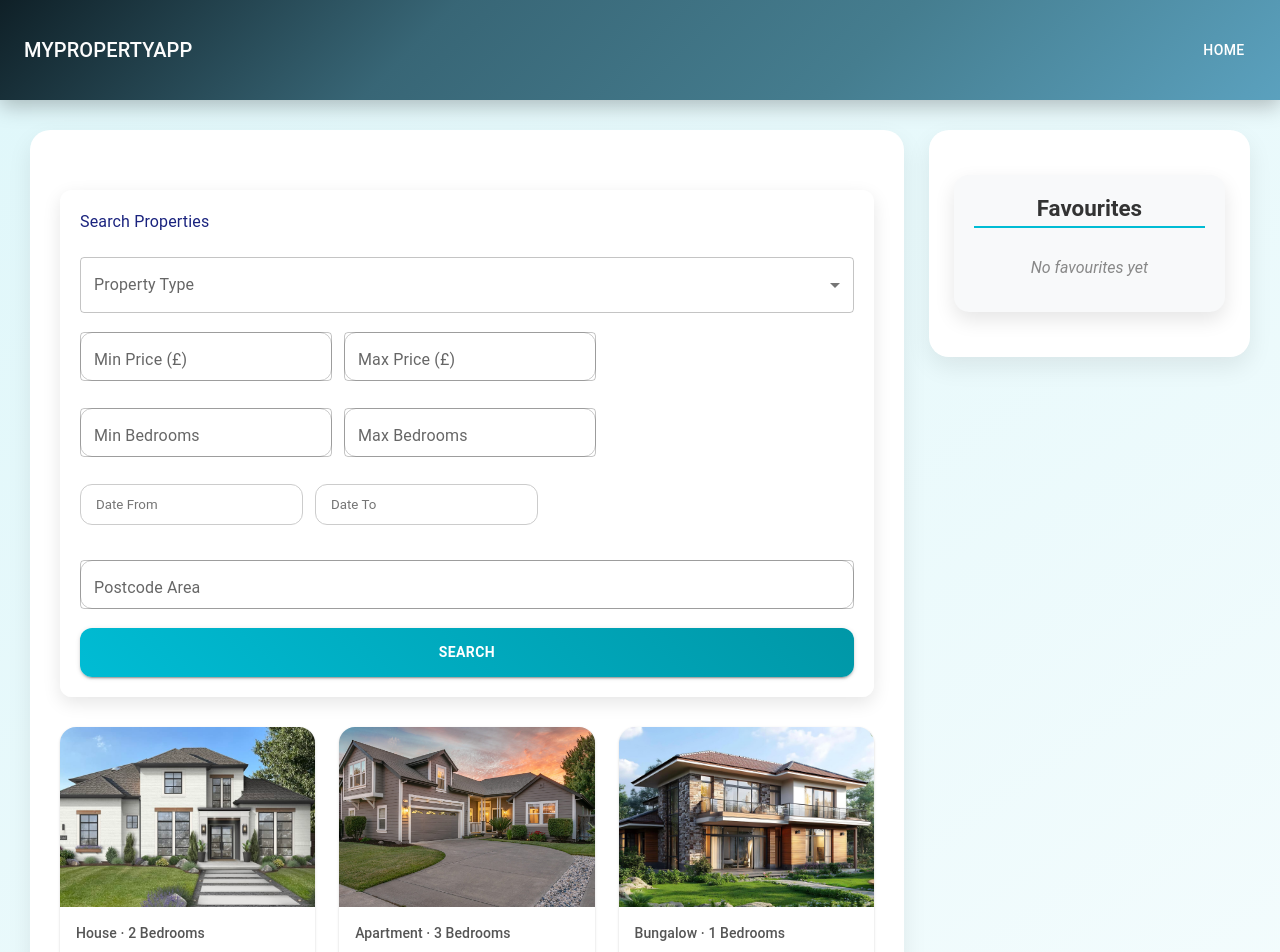
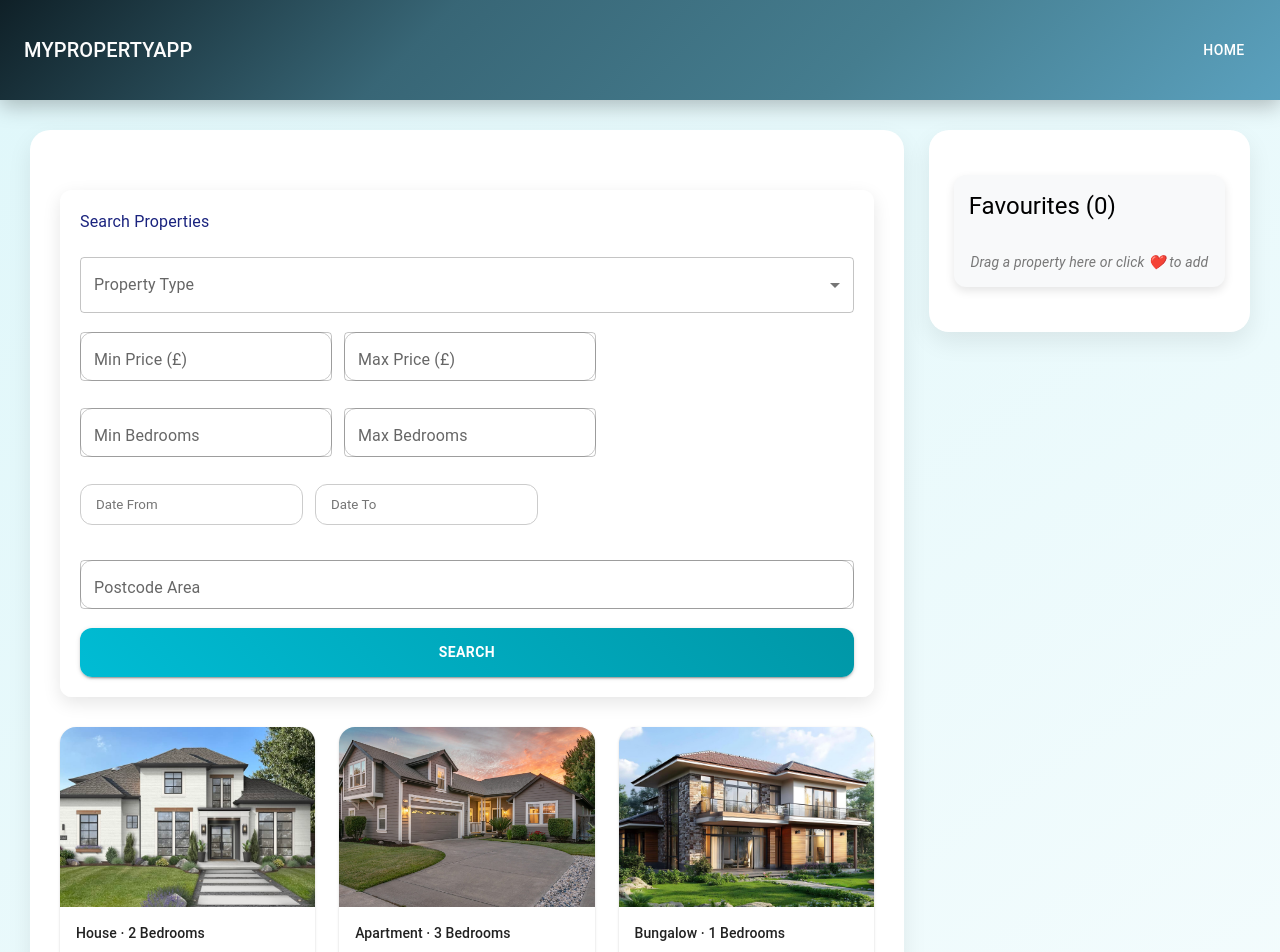
Before and after one commit to binadi-28/Advance-client-side-coursework, a React (Vite) app: page / in a window 1280 px wide. Shown: the top 952 px of the page. Built offline with nearby package versions, Linux system fonts and the light colour scheme.

Commit message:
fifteenth commit

```diff
--- /dev/null
+++ b/src/components/Favorites.css
@@ -0,0 +1,100 @@
+/* Favorites.css */
+
+/* Container for all favorites */
+.favorites-container {
+  max-width: 900px;
+  margin: 20px auto;
+  padding: 15px;
+  background-color: #f8f9fa; /* light gray background */
+  border-radius: 12px;
+  box-shadow: 0 4px 10px rgba(0, 0, 0, 0.1);
+}
+
+/* Heading */
+.favorites-container h6 {
+  margin-bottom: 15px;
+  font-weight: 600;
+  color: #333;
+}
+
+/* Empty state message */
+.favorites-container .MuiTypography-body2 {
+  text-align: center;
+  color: #777;
+  margin-top: 30px;
+  font-style: italic;
+}
+
+/* Individual favorite card */
+.favorite-card {
+  display: flex;
+  margin-bottom: 15px;
+  border-radius: 10px;
+  overflow: hidden;
+  transition: transform 0.2s ease, box-shadow 0.2s ease;
+  cursor: pointer;
+}
+
+.favorite-card:hover {
+  transform: translateY(-3px);
+  box-shadow: 0 8px 20px rgba(0, 0, 0, 0.15);
+}
+
+/* Image styling */
+.favorite-card img {
+  width: 150px;
+  object-fit: cover;
+  border-right: 1px solid #ddd;
+}
+
+/* Card content */
+.favorite-card .MuiCardContent-root {
+  display: flex;
+  flex-direction: column;
+  justify-content: space-between;
+  padding: 10px 15px;
+}
+
+/* Property type and bedrooms */
+.favorite-card .MuiTypography-subtitle2 {
+  font-weight: 500;
+  color: #555;
+}
+
+/* Price styling */
+.favorite-card .MuiTypography-body1 {
+  font-weight: 600;
+  color: #1976d2; /* MUI primary blue */
+  margin: 5px 0;
+}
+
+/* Remove button styling */
+.favorite-card .MuiButton-root {
+  align-self: flex-start;
+  text-transform: none;
+  font-weight: 500;
+}
+
+/* Responsive layout for smaller screens */
+@media (max-width: 600px) {
+  .favorite-card {
+    flex-direction: column;
+    align-items: center;
+  }
+
+  .favorite-card img {
+    width: 100%;
+    border-right: none;
+    border-bottom: 1px solid #ddd;
+  }
+
+  .favorite-card .MuiCardContent-root {
+    padding: 10px;
+    align-items: center;
+    text-align: center;
+  }
+
+  .favorite-card .MuiButton-root {
+    margin-top: 10px;
+  }
+}
--- /dev/null
+++ b/src/components/Favorites.jsx
@@ -0,0 +1,75 @@
+import { Card, CardContent, CardMedia, Typography, Button } from "@mui/material";
+import "./Favorites.css";
+
+function Favorites({ favourites, onRemove, onClear, onDrop }) {
+  // Allow drop
+  const handleDragOver = (e) => e.preventDefault();
+
+  const handleDrop = (e) => {
+    e.preventDefault();
+    const property = JSON.parse(e.dataTransfer.getData("property"));
+    onDrop(property); // add to favourites
+  };
+
+  return (
+    <div
+      className="favorites-container"
+      onDragOver={handleDragOver}
+      onDrop={handleDrop}
+    >
+      <Typography variant="h5" className="favorites-title">
+        Favourites ({favourites.length})
+      </Typography>
+
+      {favourites.length > 0 && (
+        <Button
+          size="small"
+          color="secondary"
+          className="clear-btn"
+          onClick={onClear}
+          style={{ marginBottom: "10px" }}
+        >
+          Clear All
+        </Button>
+      )}
+
+      {favourites.length === 0 && (
+        <Typography variant="body2" className="no-favourites">
+          Drag a property here or click ❤️ to add
+        </Typography>
+      )}
+
+      {favourites.map((property) => (
+        <Card key={property.id} className="favorite-card">
+          <CardMedia
+            component="img"
+            height="120"
+            image={property.images[0]}
+            alt={property.type}
+          />
+
+          <CardContent className="favorite-card-content">
+            <Typography variant="subtitle2" className="favorite-type">
+              {property.type} · {property.bedrooms} Beds
+            </Typography>
+
+            <Typography variant="body1" className="favorite-price">
+              £{property.price.toLocaleString()}
+            </Typography>
+
+            <Button
+              size="small"
+              color="error"
+              className="remove-button"
+              onClick={() => onRemove(property.id)}
+            >
+              Remove
+            </Button>
+          </CardContent>
+        </Card>
+      ))}
+    </div>
+  );
+}
+
+export default Favorites;
--- a/src/components/FavouriteList.css
+++ /dev/null
@@ -1,95 +0,0 @@
-/* Container styling */
-.favourite-list {
-  border: none;
-  padding: 20px;
-  background: #f8f9fa; /* light grey background */
-  border-radius: 15px;
-  box-shadow: 0 8px 20px rgba(0, 0, 0, 0.1);
-  max-width: 400px;
-  margin: 20px auto;
-  font-family: 'Roboto', sans-serif;
-  transition: transform 0.2s ease, box-shadow 0.2s ease;
-}
-
-.favourite-list:hover {
-  transform: translateY(-3px);
-  box-shadow: 0 12px 25px rgba(0, 0, 0, 0.15);
-}
-
-/* Header styling */
-.favourite-list h3 {
-  margin-top: 0;
-  margin-bottom: 15px;
-  color: #333;
-  font-size: 1.5rem;
-  text-align: center;
-  border-bottom: 2px solid #ff6b6b; /* subtle accent line */
-  padding-bottom: 5px;
-}
-
-/* Paragraph for empty state */
-.favourite-list p {
-  text-align: center;
-  font-style: italic;
-  color: #888;
-}
-
-/* List styling */
-.favourite-list ul {
-  list-style: none;
-  padding-left: 0;
-  margin: 0;
-}
-
-/* List items */
-.favourite-list li {
-  display: flex;
-  justify-content: space-between;
-  align-items: center;
-  margin-bottom: 12px;
-  padding: 12px;
-  background: #ffffff;
-  border-radius: 10px;
-  box-shadow: 0 4px 10px rgba(0, 0, 0, 0.05);
-  transition: transform 0.2s ease, box-shadow 0.2s ease;
-}
-
-.favourite-list li:hover {
-  transform: translateY(-2px);
-  box-shadow: 0 6px 15px rgba(0, 0, 0, 0.1);
-}
-
-/* Property text */
-.favourite-list li span {
-  font-weight: 500;
-  color: #333;
-}
-
-/* Buttons */
-.favourite-list button {
-  font-weight: 500;
-  border-radius: 8px;
-  text-transform: none;
-  transition: all 0.2s ease;
-}
-
-.favourite-list button:hover {
-  transform: scale(1.05);
-}
-
-/* Clear All button */
-.favourite-list > button {
-  display: block;
-  width: 100%;
-  margin-top: 15px;
-  border-radius: 10px;
-  font-weight: bold;
-  background-color: #ff6b6b;
-  color: #fff;
-  border: none;
-}
-
-.favourite-list > button:hover {
-  background-color: #ff4b4b;
-  transform: scale(1.02);
-}
--- a/src/components/FavouriteList.jsx
+++ /dev/null
@@ -1,50 +0,0 @@
-import { useFavourites } from "../context/FavouritesContext";
-import { Button } from "@mui/material";
-import "./FavouriteList.css"; // import the CSS file
-
-function FavouriteList() {
-  const {
-    favourites,
-    addFavourite,
-    removeFavourite,
-    clearFavourites,
-  } = useFavourites();
-
-  return (
-    <div
-      className="favourite-list"
-      onDragOver={(e) => e.preventDefault()}
-      onDrop={(e) => {
-        const data = JSON.parse(e.dataTransfer.getData("property"));
-        addFavourite(data);
-      }}
-    >
-      <h3>Favourites</h3>
-
-      {favourites.length === 0 && <p>No favourites yet</p>}
-
-      <ul>
-        {favourites.map((property) => (
-          <li key={property.id}>
-            £{property.price.toLocaleString()} – {property.type}
-            <Button
-              size="small"
-              color="error"
-              onClick={() => removeFavourite(property.id)}
-            >
-              Remove
-            </Button>
-          </li>
-        ))}
-      </ul>
-
-      {favourites.length > 0 && (
-        <Button variant="outlined" color="error" onClick={clearFavourites}>
-          Clear All
-        </Button>
-      )}
-    </div>
-  );
-}
-
-export default FavouriteList;
--- a/src/components/PropertyCard.jsx
+++ b/src/components/PropertyCard.jsx
@@ -1,55 +1,49 @@
 import { Card, CardContent, CardMedia, Typography, Button } from "@mui/material";
 import { Link } from "react-router-dom";
-import { useFavourites } from "../context/FavouritesContext";
 import "./PropertyCard.css";
 
-function PropertyCard({ property }) {
-  const { addFavourite } = useFavourites();
-
-  // Short description (first 90 characters)
+function PropertyCard({ property, addFavourite }) {
   const shortDescription =
     property.description.length > 90
       ? property.description.slice(0, 90) + "..."
       : property.description;
 
+  // Trigger drag start
+  const handleDragStart = (e) => {
+    e.dataTransfer.setData("property", JSON.stringify(property));
+  };
+
   return (
     <Card
       className="property-card"
       draggable
-      onDragStart={(e) =>
-        e.dataTransfer.setData("property", JSON.stringify(property))
-      }
+      onDragStart={handleDragStart}
     >
-      {/* IMAGE */}
       <CardMedia
         component="img"
+        height="180"
         image={property.images[0]}
         alt={property.type}
       />
 
-      {/* CONTENT */}
       <CardContent className="property-card-content">
-        {/* TYPE + BEDROOMS */}
-        <Typography variant="subtitle2" className="property-card-subtitle">
+        <Typography variant="subtitle2" className="property-card-type">
           {property.type} · {property.bedrooms} Bedrooms
         </Typography>
 
-        {/* PRICE */}
-        <Typography variant="h6" className="property-card-title">
+        <Typography variant="h6" className="property-card-price">
           £{property.price.toLocaleString()}
         </Typography>
 
-        {/* DESCRIPTION */}
-        <Typography variant="body2" className="property-card-subtitle">
+        <Typography variant="body2" className="property-card-description">
           {shortDescription}
         </Typography>
 
-        {/* BUTTONS */}
         <div className="property-card-buttons">
           <Button
             variant="contained"
             size="small"
-            className="property-card-button"
+            className="favourite-btn"
             onClick={() => addFavourite(property)}
           >
             ❤️ Favourite
@@ -60,7 +54,7 @@ function PropertyCard({ property }) {
             to={`/property/${property.id}`}
             variant="outlined"
             size="small"
-            className="property-card-button"
+            className="view-btn"
           >
             View
           </Button>
--- a/src/components/PropertyList.jsx
+++ b/src/components/PropertyList.jsx
@@ -2,18 +2,22 @@ import { Box } from "@mui/material";
 import PropertyCard from "./PropertyCard";
 import "./PropertyList.css";
 
-function PropertyList({ properties }) {
+function PropertyList({ properties, onFavourite }) {
   return (
     <Box
       sx={{
         display: "grid",
-        gridTemplateColumns: "repeat(3, 1fr)", // 3 cards per row
+        gridTemplateColumns: "repeat(3, 1fr)",
         gap: 3,
         mt: 2,
       }}
     >
       {properties.map((property) => (
-        <PropertyCard key={property.id} property={property} />
+        <PropertyCard
+          key={property.id}
+          property={property}
+          addFavourite={onFavourite} // works with both click & drag
+        />
       ))}
     </Box>
   );
--- a/src/main.jsx
+++ b/src/main.jsx
@@ -1,12 +1,12 @@
 import React from "react";
 import ReactDOM from "react-dom/client";
 import App from "./App";
-import { FavouritesProvider } from "./context/FavouritesContext";
+
 
 ReactDOM.createRoot(document.getElementById("root")).render(
   <React.StrictMode>
-    <FavouritesProvider>
+
       <App />
-    </FavouritesProvider>
+
   </React.StrictMode>
 );
--- a/src/pages/SearchPage.jsx
+++ b/src/pages/SearchPage.jsx
@@ -1,82 +1,67 @@
 import { useState } from "react";
 import SearchForm from "../components/SearchForm";
 import PropertyList from "../components/PropertyList";
+import Favorites from "../components/Favorites";
 import propertiesData from "../data/properties.json";
-import FavouriteList from "../components/FavouriteList";
 import "./SearchPage.css";
 
 function SearchPage() {
-  // IMPORTANT: start with all properties
   const [results, setResults] = useState(propertiesData.properties);
+  const [favourites, setFavourites] = useState([]);
 
+  // Filter properties
   const handleSearch = (criteria) => {
     const filteredProperties = propertiesData.properties.filter((property) => {
-
-      // TYPE
       if (criteria.type && property.type !== criteria.type) return false;
-
-      // PRICE
-      if (
-        criteria.priceMin &&
-        property.price < Number(criteria.priceMin)
-      )
+      if (criteria.priceMin && property.price < Number(criteria.priceMin))
         return false;
-
-      if (
-        criteria.priceMax &&
-        property.price > Number(criteria.priceMax)
-      )
+      if (criteria.priceMax && property.price > Number(criteria.priceMax))
         return false;
-
-      // BEDROOMS
-      if (
-        criteria.bedroomsMin &&
-        property.bedrooms < Number(criteria.bedroomsMin)
-      )
+      if (criteria.bedroomsMin && property.bedrooms < Number(criteria.bedroomsMin))
         return false;
-
-      if (
-        criteria.bedroomsMax &&
-        property.bedrooms > Number(criteria.bedroomsMax)
-      )
+      if (criteria.bedroomsMax && property.bedrooms > Number(criteria.bedroomsMax))
         return false;
-
-      // DATE FROM
-      if (
-        criteria.dateAddedFrom &&
-        new Date(property.added) < criteria.dateAddedFrom
-      )
+      if (criteria.postcode && !property.postcode.startsWith(criteria.postcode))
         return false;
-
-      // DATE TO
-      if (
-        criteria.dateAddedTo &&
-        new Date(property.added) > criteria.dateAddedTo
-      )
-        return false;
-
-      // POSTCODE
-      if (
-        criteria.postcode &&
-        !property.postcode.startsWith(criteria.postcode)
-      )
-        return false;
-
       return true;
     });
+    setResults(filteredProperties);
+  };
 
-    setResults(filteredProperties);
+  // Add favourite (no duplicates)
+  const addFavourite = (property) => {
+    if (!favourites.find((p) => p.id === property.id)) {
+      setFavourites([...favourites, property]);
+    }
+  };
+
+  // Remove favourite
+  const removeFavourite = (id) => {
+    setFavourites(favourites.filter((p) => p.id !== id));
+  };
+
+  // Clear all favourites
+  const clearFavourites = () => {
+    setFavourites([]);
   };
 
   return (
     <div className="search-page">
       <div className="search-page-main">
         <SearchForm onSearch={handleSearch} />
-        <PropertyList properties={results} />
+        <PropertyList
+          properties={results}
+          onFavourite={addFavourite} // click + drag works
+        />
       </div>
 
       <div className="search-page-sidebar">
-        <FavouriteList />
+        <Favorites
+          favourites={favourites}
+          onRemove={removeFavourite}
+          onClear={clearFavourites}
+          onDrop={addFavourite} // drag-and-drop handler
+        />
       </div>
     </div>
   );
```
Also changed, not shown: src/App.jsx (+4 -4 lines), src/components/Header.jsx (line endings or trailing spaces).
